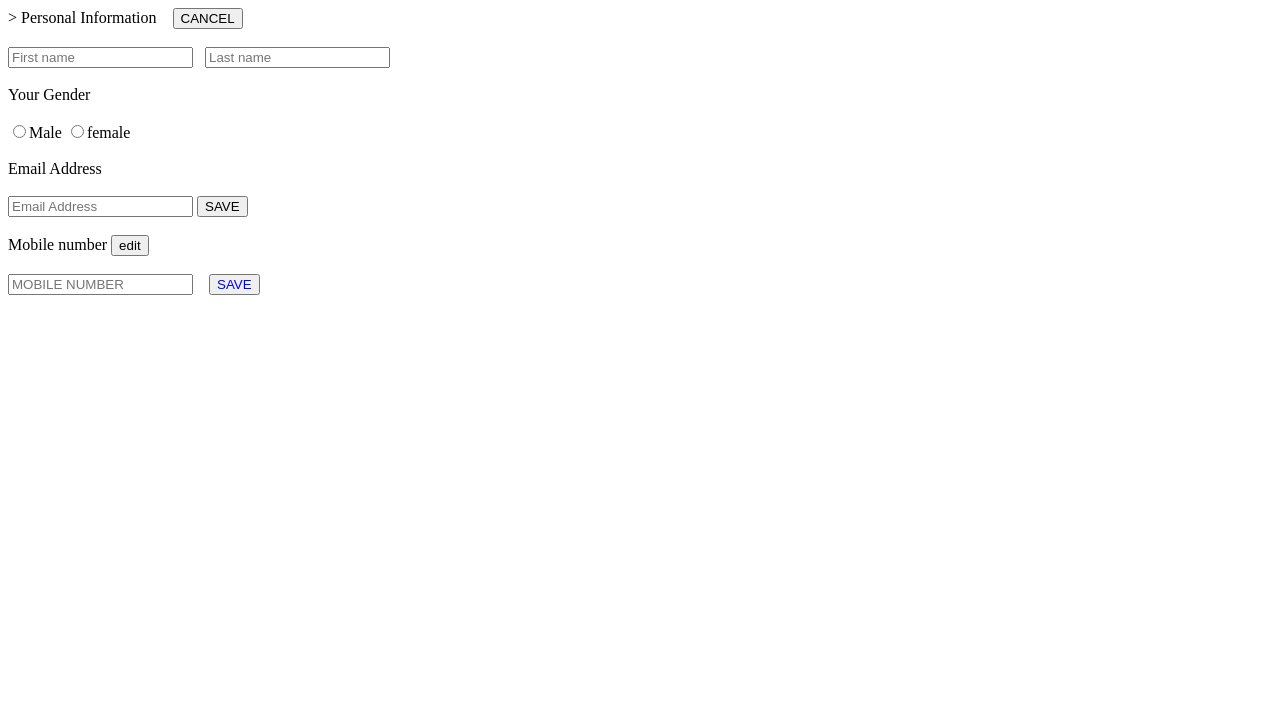
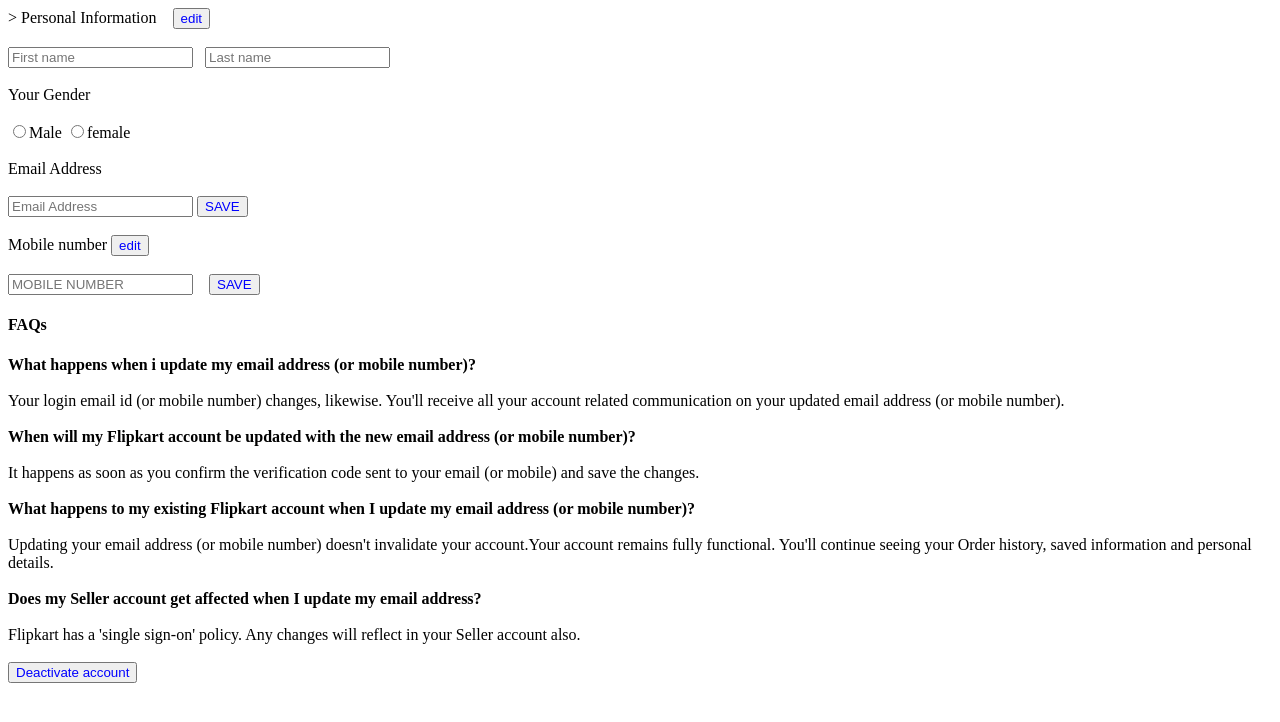
Before and after one commit to Yandamurisaidileepkumar/Training-PSA, a plain HTML site: page flipcart.html in a window 1280 px wide. Drawn offline with Linux system fonts and the light colour scheme.

Commit message:
varishu123

```diff
--- a/flipcart.html
+++ b/flipcart.html
@@ -5,7 +5,7 @@
 <body>
 <form>>
 <label>Personal Information</label> &nbsp;&nbsp;
-<input type= "reset" value ="CANCEL"/>
+<input type= "reset" value ="edit" style="color:blue" />
 <br>&nbsp;</br>
  <input type="text" placeholder="First name" />&nbsp;&nbsp;
  <input type="NAME" placeholder="Last name"/>
@@ -18,12 +18,32 @@
  <label>Email Address </label>
  <br>&nbsp;</br>
  <input type="Email" placeholder="Email Address"/>
- <button>SAVE</button>
+ <button style="color:blue">SAVE </button>
  <br>&nbsp;</br>
- <label>Mobile number</label> <input type="reset" value="edit">
+ <label>Mobile number</label> <input type="reset" value="edit" style="color:blue">
  <br>&nbsp;</br>
  <input type="number"placeholder="MOBILE NUMBER"/> &nbsp;&nbsp;
- <input type="submit" value="SAVE"  style="color:blue"/><br>
+ <input type="submit" value="SAVE" style="color:blue"/><br>
+ <h4>FAQs</h5>
+ <p1><b>What happens when i update my email address (or mobile number)?</b></p1>
+ <br>  </br>
+ <p2>Your login email id (or mobile number) changes, likewise. You'll receive all your account related
+ communication on your updated email address (or mobile number).</p2>
+ <br>  </br>
+ <p3><b>When will my Flipkart account be updated with the new email address (or mobile number)?</b><p3>
+ <br> </br>
+ <p4>It happens as soon as you confirm the verification code sent to your email (or mobile) and save the changes.
+ <br> </br>
+<b>What happens to my existing Flipkart account when I update my email address (or mobile number)?</b>
+<br> </br>
+Updating your email address (or mobile number) doesn't invalidate your account.Your account remains fully
+functional. You'll continue seeing your Order history, saved information and personal details.
+<br> </br>
+<b>Does my Seller account get affected when I update my email address?</b>
+<br> </br>
+Flipkart has a 'single sign-on' policy. Any changes will reflect in your Seller account also.</p4>
+<br>&nbsp;</br>
+<button style="color:blue">Deactivate account</button>
 </form>
 </body>
 </html>
```
